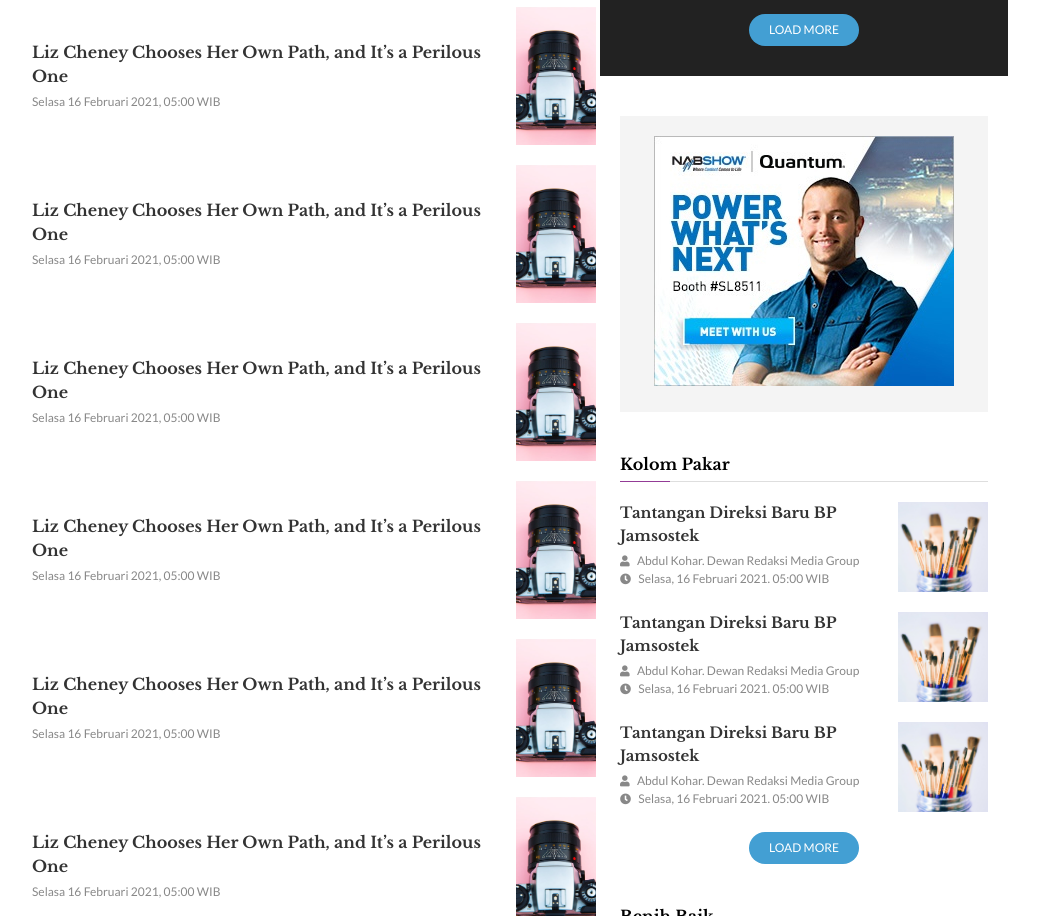
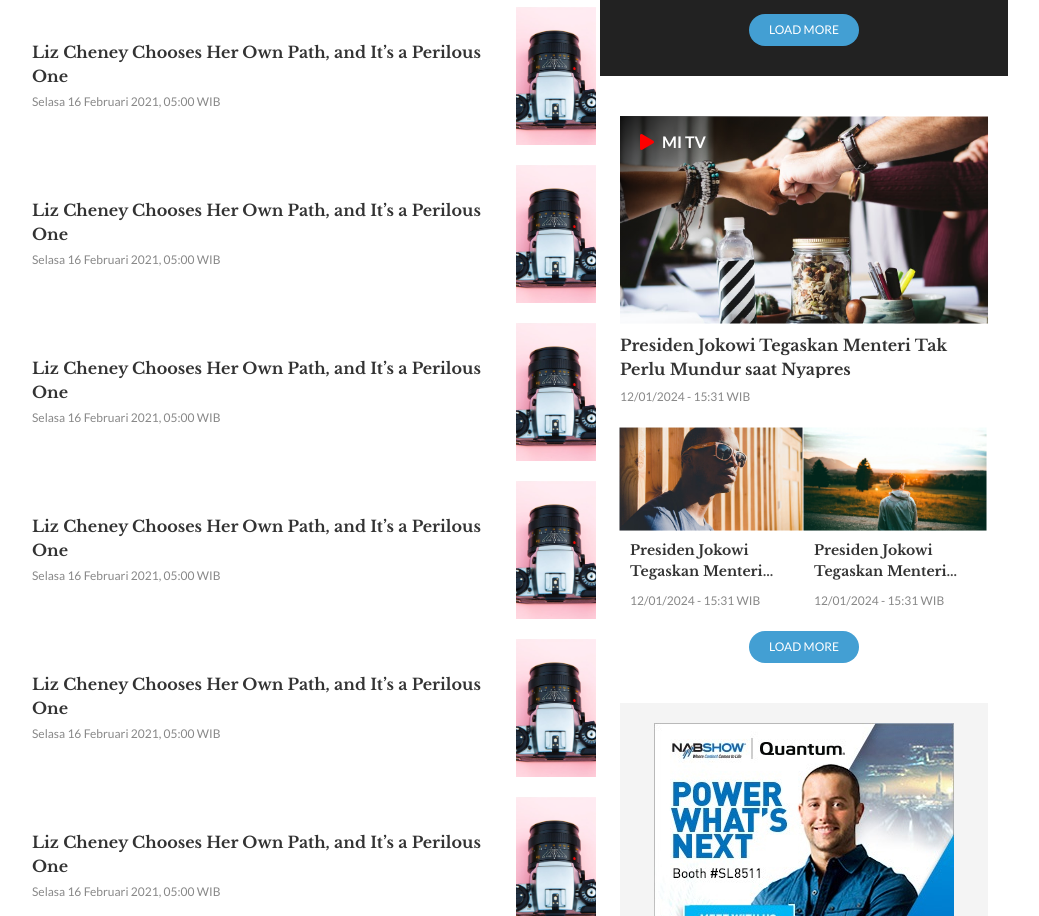
Before and after one commit to protofile/micom, a plain HTML site: page mobile/homepage.html in a window 1280 px wide. Shown: the part 2363-3279 px from the top of the page, without its empty margins (228-1267 px from the left). Drawn offline with nearby package versions, Linux system fonts and the light colour scheme.

Commit message:
updates mi tv sidebar

```diff
--- a/desktop/asset/css/main.css
+++ b/desktop/asset/css/main.css
@@ -3607,6 +3607,27 @@ section.photo .container{
         font-size: 16px;
     }
 
+    /*MICOM TV*/
+    .list-8 li{
+        width: 100%;
+    }
+    .list-8 li figure{
+        width: 100px;
+        float: left;
+    }
+    .list-8 li figure.ratio.ratio-16{
+        padding-top: 100px;
+    }
+    .list-8 li .text{
+        width: calc(100% - 100px);
+    }
+    .list-8 li:first-child figure.ratio.ratio-16{
+        width: 100%;
+        padding-top: 56.25%;
+    }
+    .list-8 li:first-child .text{
+        width: 100%;
+    }
 }
 
 @media only screen and (max-width: 1366px){
--- a/mobile/asset/css/main.css
+++ b/mobile/asset/css/main.css
@@ -2782,6 +2782,87 @@ section.photo .container{
     padding-bottom: 20px;
 }
 
+/*MICOM TV*/
+.micom-tv{
+    position: relative;
+    margin-bottom: 40px;
+}
+.micom-tv-title{
+    position: absolute;
+    left: 20px;
+    top: 14px;
+    z-index: 9;
+    font-weight: 700;
+    color: #fff;
+}
+.micom-tv-title i{
+    margin-right: 8px;
+    color: #f00;
+}
+.list-8{
+    width: 100%;
+    float: left;
+}
+.list-8 li{
+    margin-bottom: 20px;
+    width: calc((100% - 2px) / 2);
+    float: left;
+    margin-right: 1px;
+}
+.list-8 li:first-child{
+    width: 100%;
+    margin-right: 0;
+}
+.list-8 figure{
+    margin-bottom: 10px;
+}
+.list-8 li:first-child figure::before{
+    content: "";
+    width: 100%;
+    height: 100%;
+    position: absolute;
+    top: 0;
+    left: 0;
+    pointer-events: none;
+    z-index: 2;
+    background: linear-gradient(135deg, rgba(0,0,0,1) 0%, rgba(0,0,0,0.9) 0%, rgba(0,0,0,0) 33%);;
+}
+.list-8 .text{
+    width: 100%;
+    float: left;
+    padding: 0 10px;
+}
+.list-8 li:first-child .text{
+    padding: 0;
+}
+.list-8 .text h3{
+    font-size: 14px;
+    font-weight: 700;
+    margin-bottom: 5px;
+    overflow: hidden;
+    max-height: 45px;
+    display: -webkit-box;
+    -webkit-line-clamp: 2;
+    -webkit-box-orient: vertical;
+}
+.list-8 li:first-child .text h3{
+    font-size: 16px;
+}
+.list-8 .text h3 a{
+    color: #333;
+    transition: all ease-out 0.3s;
+    -moz-transition: all ease-out 0.3s;
+    -webkit-transition: all ease-out 0.3s;
+}
+.list-8 .text h3:hover a{
+    color: #982323;
+}
+.list-8 .text span{
+    font-size: 12px;
+    color: #888;
+}
+
+
 @media only screen and (max-width: 567px){
     .banner.top-banner img{
         max-width: 320px;
--- a/mobile/homepage.html
+++ b/mobile/homepage.html
@@ -559,6 +559,43 @@
                             </div>
                         </section>
 
+                        <section class="micom-tv">
+                            <div class="micom-tv-title"><i class="fa fa-play"></i>MI TV</div>
+
+                            <ul class="list-8">
+                                <li>
+                                    <figure class="ratio ratio-16">
+                                        <a href="#"><img src="asset/images/bank/pic1.jpeg" alt=""></a>
+                                    </figure>
+                                    <div class="text">
+                                        <h3><a href="#">Presiden Jokowi Tegaskan Menteri Tak Perlu Mundur saat Nyapres</a></h3>
+                                        <span>12/01/2024 - 15:31 WIB</span>
+                                    </div>
+                                </li>
+                                <li>
+                                    <figure class="ratio ratio-16">
+                                        <a href="#"><img src="asset/images/bank/pic2.jpeg" alt=""></a>
+                                    </figure>
+                                    <div class="text">
+                                        <h3><a href="#">Presiden Jokowi Tegaskan Menteri Tak Perlu Mundur saat Nyapres</a></h3>
+                                        <span>12/01/2024 - 15:31 WIB</span>
+                                    </div>
+                                </li>
+                                <li>
+                                    <figure class="ratio ratio-16">
+                                        <a href="#"><img src="asset/images/bank/pic3.jpeg" alt=""></a>
+                                    </figure>
+                                    <div class="text">
+                                        <h3><a href="#">Presiden Jokowi Tegaskan Menteri Tak Perlu Mundur saat Nyapres</a></h3>
+                                        <span>12/01/2024 - 15:31 WIB</span>
+                                    </div>
+                                </li>
+                            </ul>
+                            <div class="has-text-centered">
+                                <a href="#" class="bt bt-primary">LOAD MORE</a>
+                            </div>
+                        </section>
+
                         <section>
                             <div class="banner">
                                 <img src="asset/images/showcase.jpg" alt="">
@@ -796,8 +833,6 @@
             </div>
         </section>
 
-
-
         <div class="footer">
             <div class="container">
                 <div class="columns">
```
